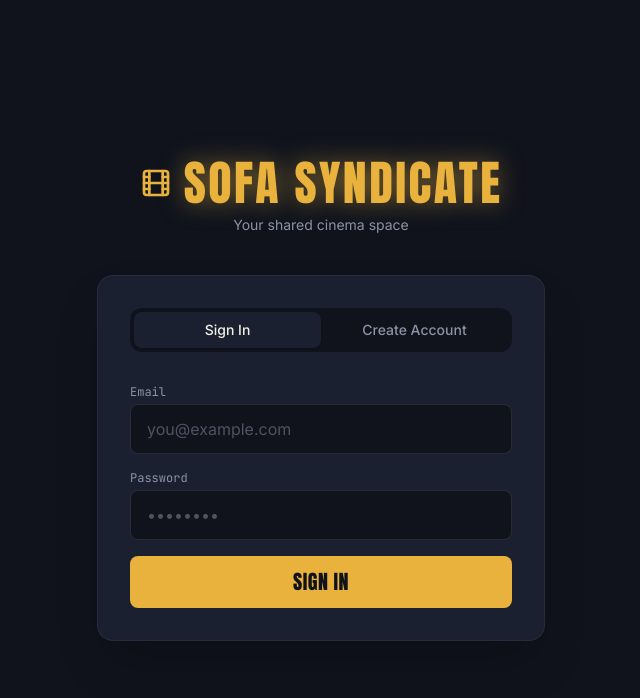
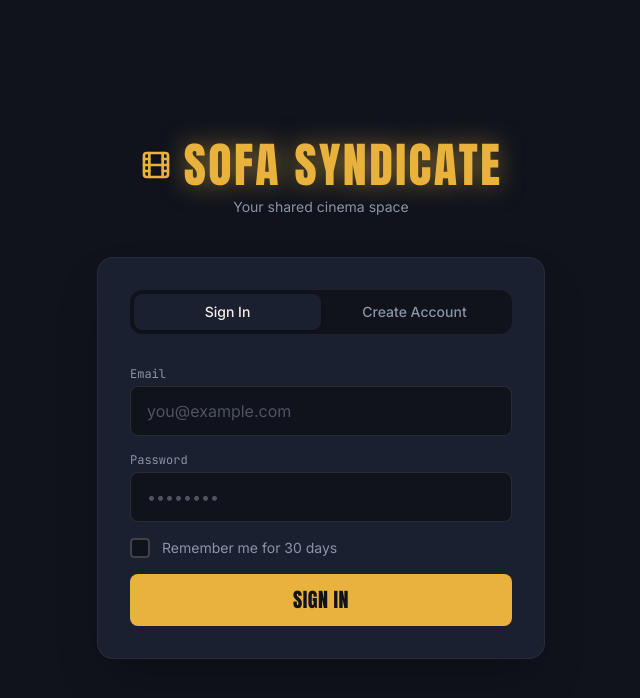
Before and after one commit to raj-1106/Watch-space, a React (Vite) app in the folder web/: page /login in a window 1280 px wide. Shown: the top 698 px of the page, without its empty margins (319-959 px from the left). Built offline with nearby package versions, Linux system fonts and the light colour scheme; no server answers.

Commit message:
fixed invite bug

```diff
--- a/web/src/context/AuthContext.tsx
+++ b/web/src/context/AuthContext.tsx
@@ -3,7 +3,7 @@ import type { User, AuthState } from "../types";
 import { api, tokenStore } from "../lib/api";
 
 interface AuthContextValue extends AuthState {
-  login:    (email: string, password: string) => Promise<void>;
+  login:    (email: string, password: string, rememberMe?: boolean) => Promise<void>;
   register: (email: string, password: string, displayName: string) => Promise<void>;
   logout:   () => Promise<void>;
   isLoading: boolean;
@@ -29,8 +29,8 @@ export function AuthProvider({ children }: { children: React.ReactNode }) {
       .finally(() => setIsLoading(false));
   }, []);
 
-  const login = useCallback(async (email: string, password: string) => {
-    const res = await api.post<{ accessToken: string; user: User }>("/auth/login", { email, password });
+  const login = useCallback(async (email: string, password: string, rememberMe = false) => {
+    const res = await api.post<{ accessToken: string; user: User }>("/auth/login", { email, password, rememberMe });
     tokenStore.set(res.accessToken);
     setAccessToken(res.accessToken);
     setUser(res.user);
--- a/web/src/pages/LoginPage.tsx
+++ b/web/src/pages/LoginPage.tsx
@@ -17,6 +17,7 @@ export function LoginPage() {
   const [displayName, setDisplayName] = useState("");
   const [error, setError] = useState("");
   const [loading, setLoading] = useState(false);
+  const [rememberMe, setRememberMe] = useState(false);
 
   // If already logged in, redirect immediately
   React.useEffect(() => {
@@ -29,7 +30,7 @@ export function LoginPage() {
     setLoading(true);
     try {
       if (mode === "login") {
-        await login(email, password);
+        await login(email, password, rememberMe);
       } else {
         await register(email, password, displayName);
       }
@@ -127,6 +128,28 @@ export function LoginPage() {
               </p>
             )}
 
+            {mode === "login" && (
+              <label className="flex items-center gap-3 cursor-pointer select-none group">
+                <div
+                  onClick={() => setRememberMe(v => !v)}
+                  className={`w-5 h-5 rounded border-2 flex items-center justify-center transition-all duration-150 ${
+                    rememberMe
+                      ? "bg-gold border-gold"
+                      : "border-white/20 bg-midnight group-hover:border-gold/50"
+                  }`}
+                >
+                  {rememberMe && (
+                    <svg className="w-3 h-3 text-midnight" viewBox="0 0 12 12" fill="none">
+                      <path d="M2 6l3 3 5-5" stroke="currentColor" strokeWidth="2" strokeLinecap="round" strokeLinejoin="round"/>
+                    </svg>
+                  )}
+                </div>
+                <span className="text-sm text-smoke group-hover:text-cream transition-colors">
+                  Remember me for 30 days
+                </span>
+              </label>
+            )}
+
             <button
               type="submit"
               disabled={loading}
```
Also changed, not shown: 1 other file (tests, documents, lock files or other folders).
